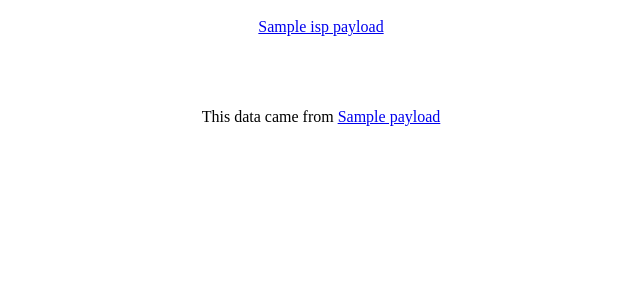
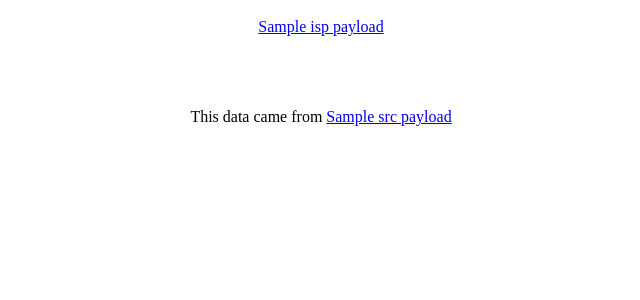
Before and after one commit to maester-of-bots/whatsmyfuckingip.com, a Flask app: template app/templates/fuckingip.html in a window 1280 px wide. Shown: the part 334-634 px from the top of the page, without its empty margins (319-959 px from the left). Run offline with Flask 3, Linux system fonts and the light colour scheme; the template is opened without the code that fills it: most values are stand-ins (such as "Sample title", 1, 10 or a date in 2020).

Commit message:
Putting source in its own payload

```diff
--- a/app/templates/fuckingip.html
+++ b/app/templates/fuckingip.html
@@ -17,6 +17,6 @@
 
 <h2>{{isp_payload['header']}}</h2><span ><a href="{{isp_payload['url']}}">{{isp_payload['name']}}</a></span><br><br><br><br><br>
 
-This data came from <a href="{{payload['src_url'] }}">{{ payload['src_name'] }}</a>
+This data came from <a href="{{src_payload['src_url'] }}">{{ src_payload['src_name'] }}</a>
 
 {% endblock %}
```
Also changed, not shown: app/routes.py (+7 -4 lines).
